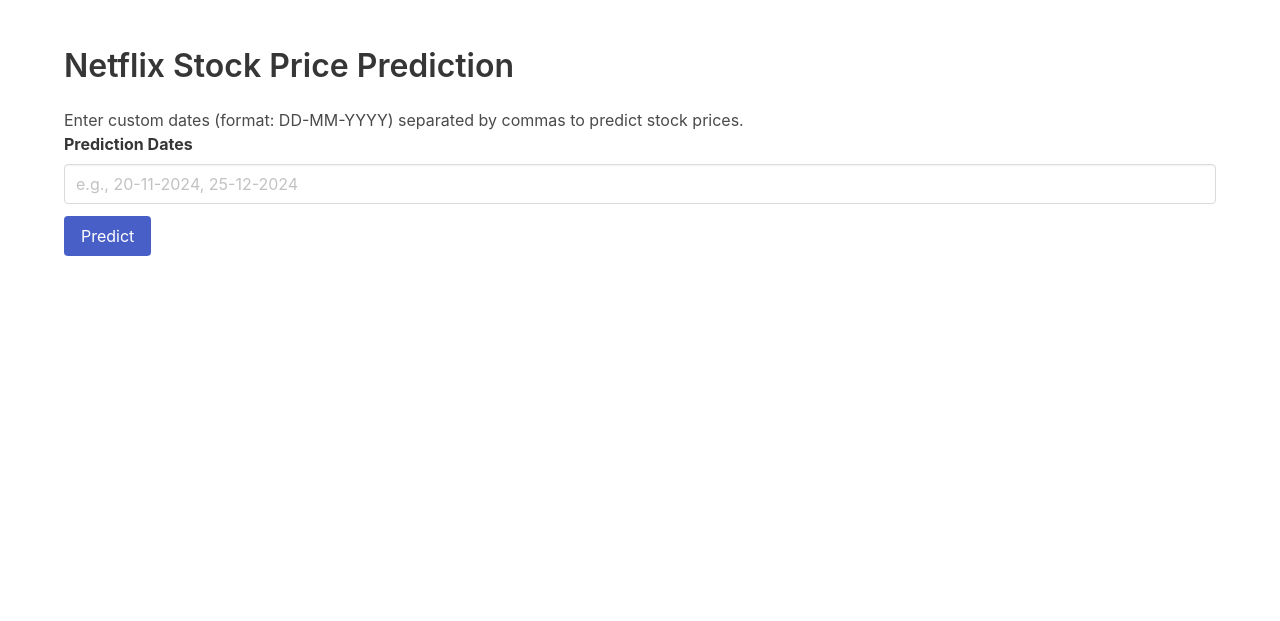
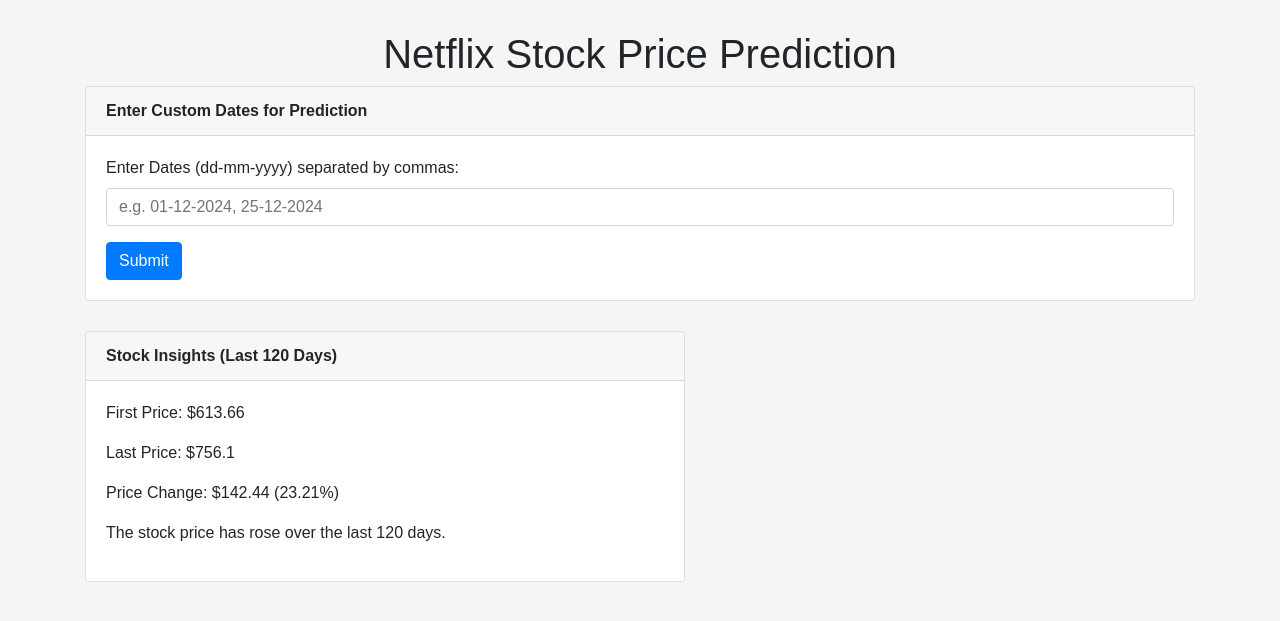
Before and after one commit to Naren2308/NTLF_Stock_Price, a Flask app: page / in a window 1280 px wide. Shown: the top 621 px of the page. Run offline with Flask 3, Linux system fonts and the light colour scheme; parts of the project's set-up code (start-up, migrations or seed data) failed here and were passed over; some libraries are stand-ins or nearby versions.

Commit message:
Update index.html

```diff
--- a/templates/index.html
+++ b/templates/index.html
@@ -3,51 +3,131 @@
 <head>
     <meta charset="UTF-8">
     <meta name="viewport" content="width=device-width, initial-scale=1.0">
-    <title>Stock Price Prediction</title>
-    <link rel="stylesheet" href="https://cdnjs.cloudflare.com/ajax/libs/bulma/0.9.3/css/bulma.min.css">
+    <title>Netflix Stock Price Prediction</title>
+    <link rel="stylesheet" href="https://maxcdn.bootstrapcdn.com/bootstrap/4.5.2/css/bootstrap.min.css">
+    <style>
+        body {
+            font-family: Arial, sans-serif;
+            background-color: #f5f5f5;
+        }
+        .container {
+            margin-top: 30px;
+        }
+        .card {
+            margin-bottom: 30px;
+            text-align: justify;
+        }
+        .card-header {
+            font-weight: bold;
+            text-align: left;
+        }
+        .prediction-table {
+            margin-top: 20px;
+        }
+        .prediction-table th, .prediction-table td {
+            text-align: center;
+        }
+        .btn-primary {
+            background-color: #007bff;
+        }
+        .prediction-image {
+            margin-top: 30px;
+            text-align: center;
+        }
+        .prediction-image img {
+            max-width: 100%;
+            height: auto;
+        }
+        .insights-card {
+            margin-top: 30px;
+        }
+        .insights-card .card {
+            width: 100%;
+            max-width: 600px;
+        }
+        .insights-card {
+            text-align: left;
+        }
+    </style>
 </head>
 <body>
-    <section class="section">
-        <div class="container">
-            <h1 class="title">Netflix Stock Price Prediction</h1>
-            <p>Enter custom dates (format: DD-MM-YYYY) separated by commas to predict stock prices.</p>
 
-            <form action="/" method="POST">
-                <div class="field">
-                    <label class="label">Prediction Dates</label>
-                    <div class="control">
-                        <input class="input" type="text" name="dates" placeholder="e.g., 20-11-2024, 25-12-2024" required>
-                    </div>
+<div class="container">
+    <h1 class="text-center">Netflix Stock Price Prediction</h1>
+
+    <!-- Custom Date Input Form -->
+    <div class="card">
+        <div class="card-header">
+            Enter Custom Dates for Prediction
+        </div>
+        <div class="card-body">
+            <form method="POST">
+                <div class="form-group">
+                    <label for="dates">Enter Dates (dd-mm-yyyy) separated by commas:</label>
+                    <input type="text" class="form-control" id="dates" name="dates" placeholder="e.g. 01-12-2024, 25-12-2024" required>
                 </div>
-                <div class="control">
-                    <button type="submit" class="button is-link">Predict</button>
-                </div>
+                <button type="submit" class="btn btn-primary">Submit</button>
             </form>
+        </div>
+    </div>
 
-            {% if image_url %}
-            <div class="section">
-                <h2 class="subtitle">Prediction Results</h2>
-                <img src="{{ url_for('display_image', filename=image_url) }}" alt="Prediction Result">
-
-                <table class="table is-striped is-fullwidth">
+    <!-- Display Predictions -->
+    {% if predictions %}
+        <div class="card">
+            <div class="card-header">
+                Predicted Prices for Custom Dates
+            </div>
+            <div class="card-body">
+                <table class="table table-striped prediction-table">
                     <thead>
                         <tr>
                             <th>Date</th>
                             <th>Predicted Price (USD)</th>
+                            <th>Change (USD)</th>
+                            <th>Percentage Change (%)</th>
                         </tr>
                     </thead>
                     <tbody>
-                        {% for date, price in predictions %}
-                        <tr>
-                            <td>{{ date }}</td>
-                            <td>${{ "%.2f"|format(price) }}</td>
-                        </tr>
+                        {% for date, price, change, pct_change in predictions %}
+                            <tr>
+                                <td>{{ date }}</td>
+                                <td>${{ '%.2f' % price }}</td>
+                                <td>${{ '%.2f' % change }}</td>
+                                <td>{{ '%.2f' % pct_change }}%</td>
+                            </tr>
                         {% endfor %}
                     </tbody>
                 </table>
             </div>
-            {% endif %}
         </div>
-    </section>
+
+        <!-- Display Prediction Image -->
+        <div class="prediction-image">
+            <h3>Price Prediction Graph</h3>
+            <img src="{{ url_for('display_image', filename=image_url) }}" alt="Prediction Graph">
+        </div>
+    {% endif %}
+
+    <!-- Insights Section -->
+    <div class="insights-card">
+        <div class="card">
+            <div class="card-header">
+                Stock Insights (Last 120 Days)
+            </div>
+            <div class="card-body">
+                <p>First Price: ${{ insights.first_price }}</p>
+                <p>Last Price: ${{ insights.last_price }}</p>
+                <p>Price Change: ${{ insights.price_change }} ({{ insights.percentage_change }}%)</p>
+                <p>The stock price has {{ insights.trend }} over the last 120 days.</p>
+            </div>
+        </div>
+    </div>
+
+</div>
+
+<script src="https://code.jquery.com/jquery-3.5.1.slim.min.js"></script>
+<script src="https://cdn.jsdelivr.net/npm/@popperjs/core@2.5.4/dist/umd/popper.min.js"></script>
+<script src="https://maxcdn.bootstrapcdn.com/bootstrap/4.5.2/js/bootstrap.min.js"></script>
+
 </body>
 </html>
```
